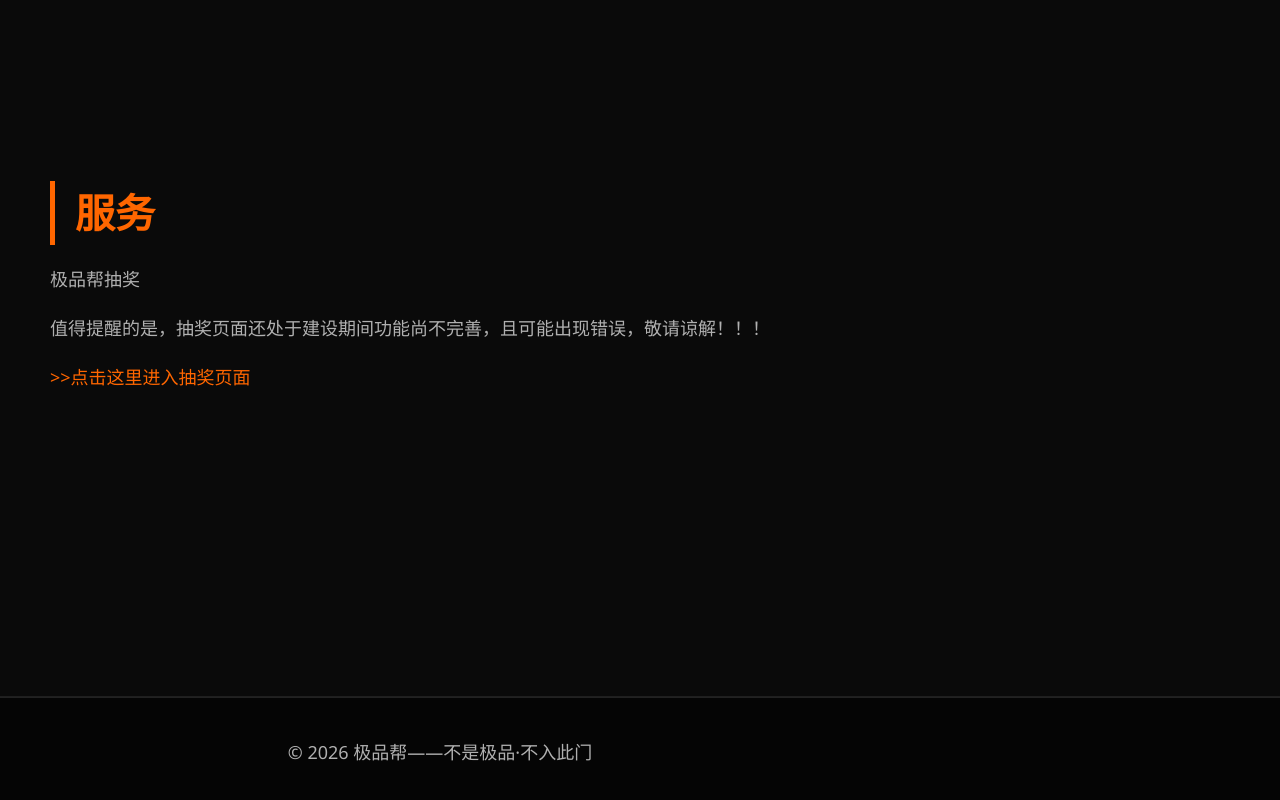
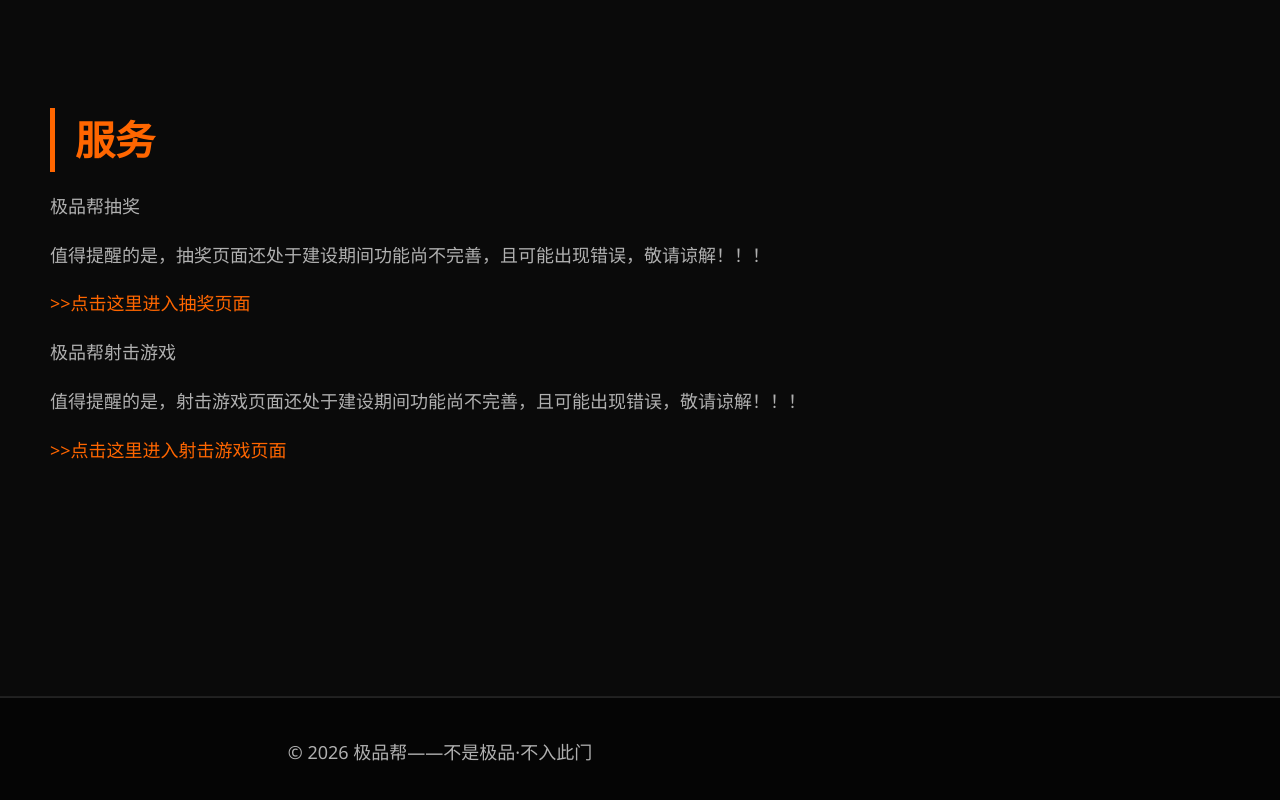
Before and after one commit to Aaronddl/JiPinBang, a plain HTML site: page index.html in a window 1280 px wide. Shown: the part 4582-5382 px from the top of the page. Drawn offline with Linux system fonts and the light colour scheme.

Commit message:
Update index.html

```diff
--- a/index.html
+++ b/index.html
@@ -361,7 +361,10 @@
             <h2 class="reveal">服务</h2>
             <p class="reveal">极品帮抽奖</p >
             <p class="reveal">值得提醒的是，抽奖页面还处于建设期间功能尚不完善，且可能出现错误，敬请谅解！！！</p >
-            <p class="reveal"><a href="https://aaronddl.github.io/JiPinBangLottery">>>点击这里进入抽奖页面</a ></p >
+            <p class="reveal"><a href="https://aaronddl.github.io/JiPinBangLottery/">>>点击这里进入抽奖页面</a ></p >
+                <p class="reveal">极品帮射击游戏</p >
+            <p class="reveal">值得提醒的是，射击游戏页面还处于建设期间功能尚不完善，且可能出现错误，敬请谅解！！！</p >
+            <p class="reveal"><a href=" https://aaronddl.github.io/JiPinBangShotting/">>>点击这里进入射击游戏页面</a ></p >
         </section>
     </main>
 
```
